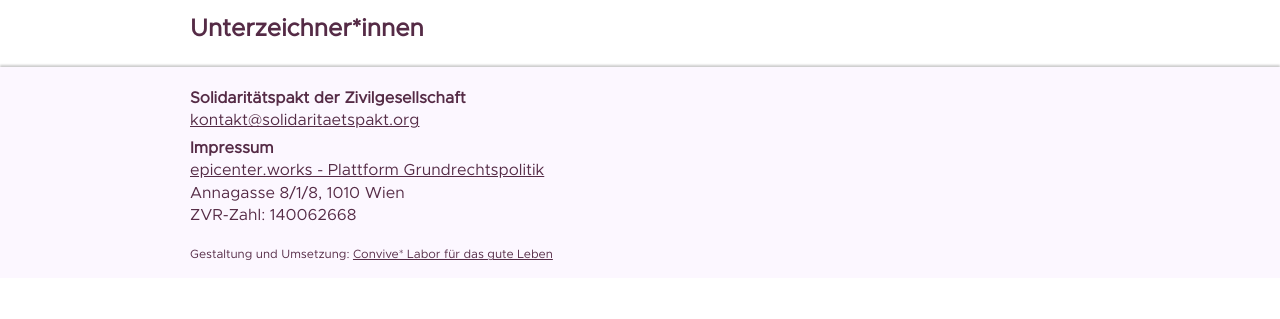
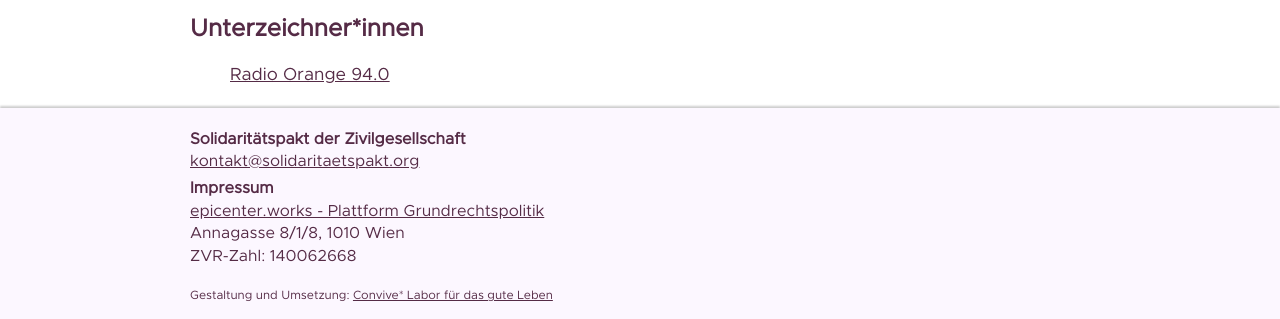
Before and after one commit to convive-lab/solidaritaetspakt, a plain HTML site: page index.html in a window 1280 px wide. Shown: the part 1948-2267 px from the top of the page. Before the commit the page ends 2226 px from the top, so only its background shows below. Drawn offline with nearby package versions, Linux system fonts and the light colour scheme.

Commit message:
Eintragung Radio Orange

```diff
--- a/index.html
+++ b/index.html
@@ -112,7 +112,7 @@
       <section id="unterzeichnerinnen">
         <h1>Unterzeichner*innen</h1>
         <ul>
-
+        <li><a target="_blank" href="http://o94.at/">Radio Orange 94.0</a></li>
         </ul>
       </section>
 
```
